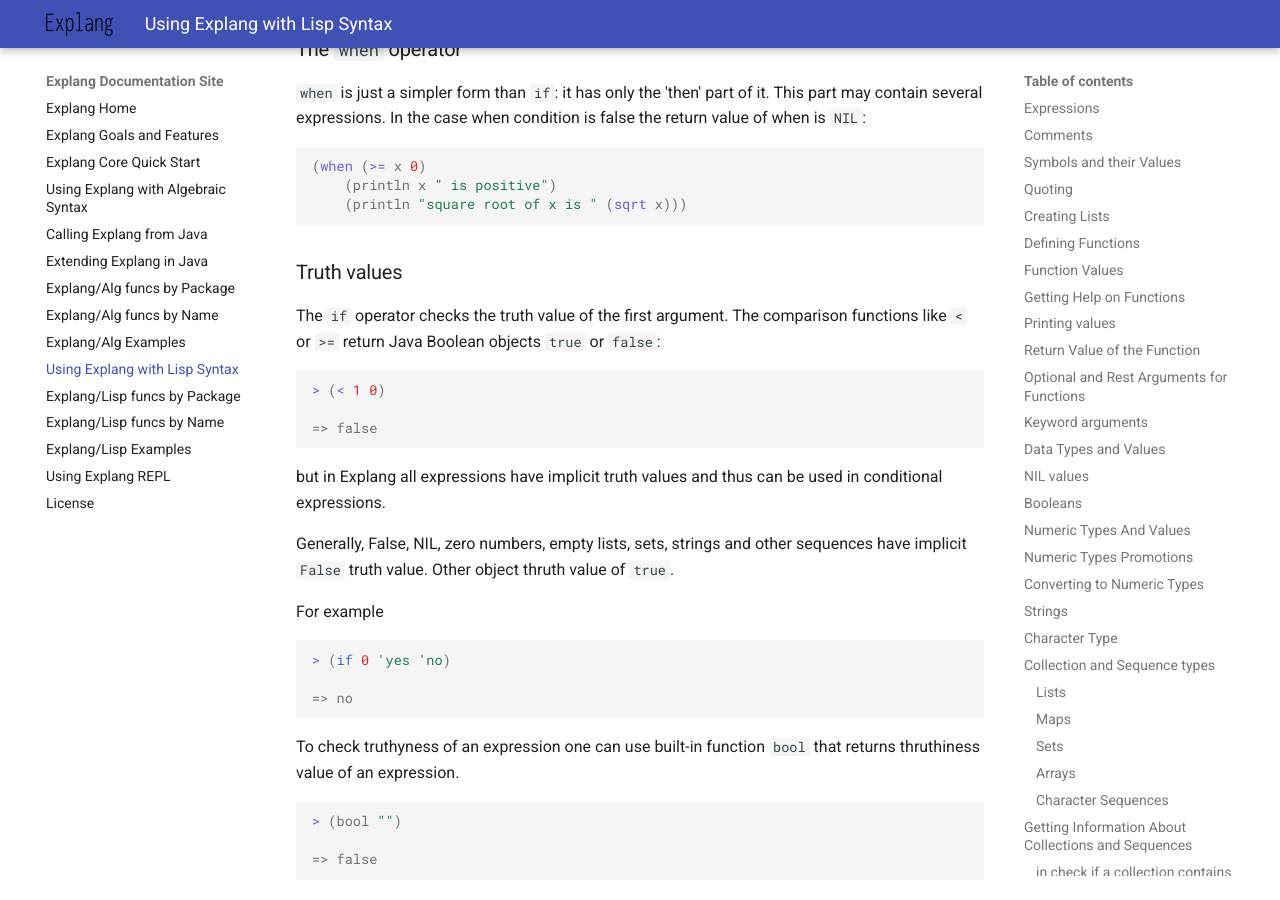
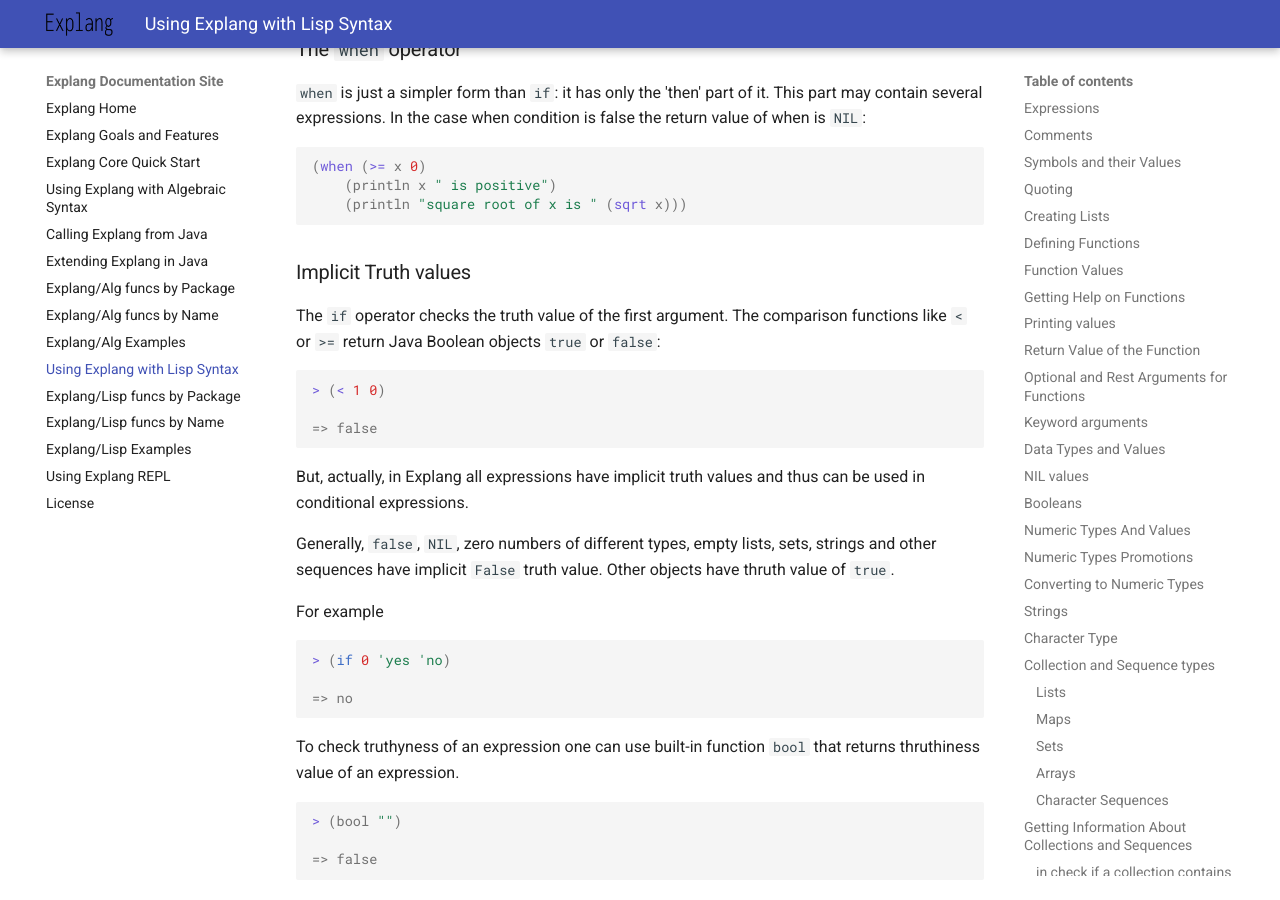
Before and after one commit to opsit-io/opsit-explang-docs, an MkDocs documentation site: the page built from docs/explang-lisp.md, in a window 1280 px wide and 900 px high, scrolled down 30251 px. Built offline with MkDocs 1.6.1 and Material for MkDocs 9.7.7, drawn with Linux system fonts in a browser that asks for light colours.

Commit message:
feat: add chapter on implicit truth values

````diff
--- a/docs/explang-lisp.md
+++ b/docs/explang-lisp.md
@@ -1664,7 +1664,7 @@
 ```
 
 
-### Truth values
+### Implicit Truth values
 
 The `if` operator checks the truth value of the first argument. The comparison functions
 like `<` or `>=`  return Java Boolean objects `true` or `false`:
@@ -1675,11 +1675,12 @@
 => false
 ```
 
-but in Explang all expressions have implicit truth values and thus can
+But, actually, in Explang all expressions have implicit truth values and thus can
 be used in conditional expressions.
 
-Generally, False, NIL, zero numbers, empty lists, sets, strings  and other sequences
-have implicit `False` truth value. Other object thruth value of `true`.
+Generally, `false`, `NIL`, zero numbers of different types,
+empty lists, sets, strings  and other sequences have implicit `False` truth value.
+Other objects have  thruth value of `true`.
 
 For example
 
````
Also changed, not shown: docs/explang-alg.md (+34 -0 lines).
